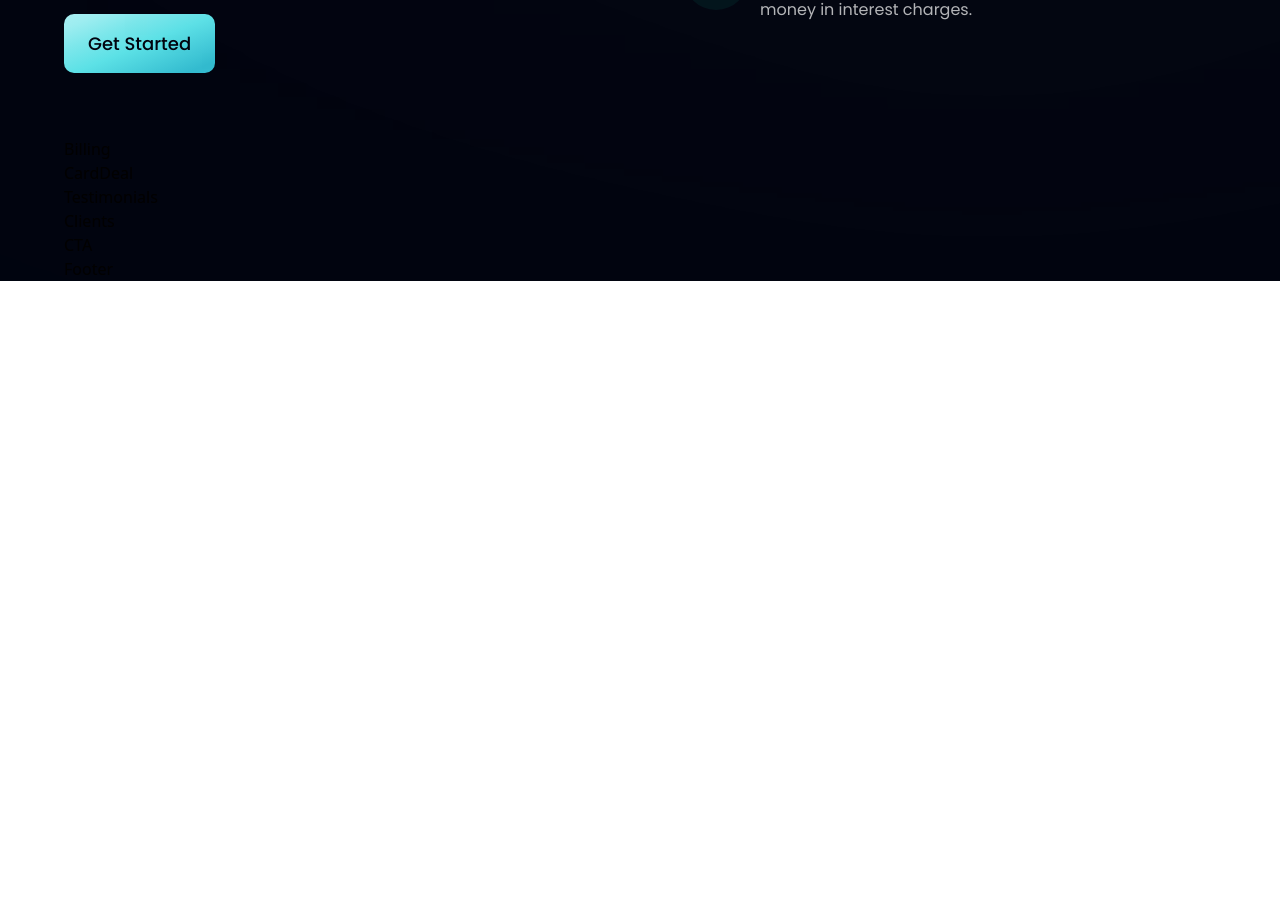
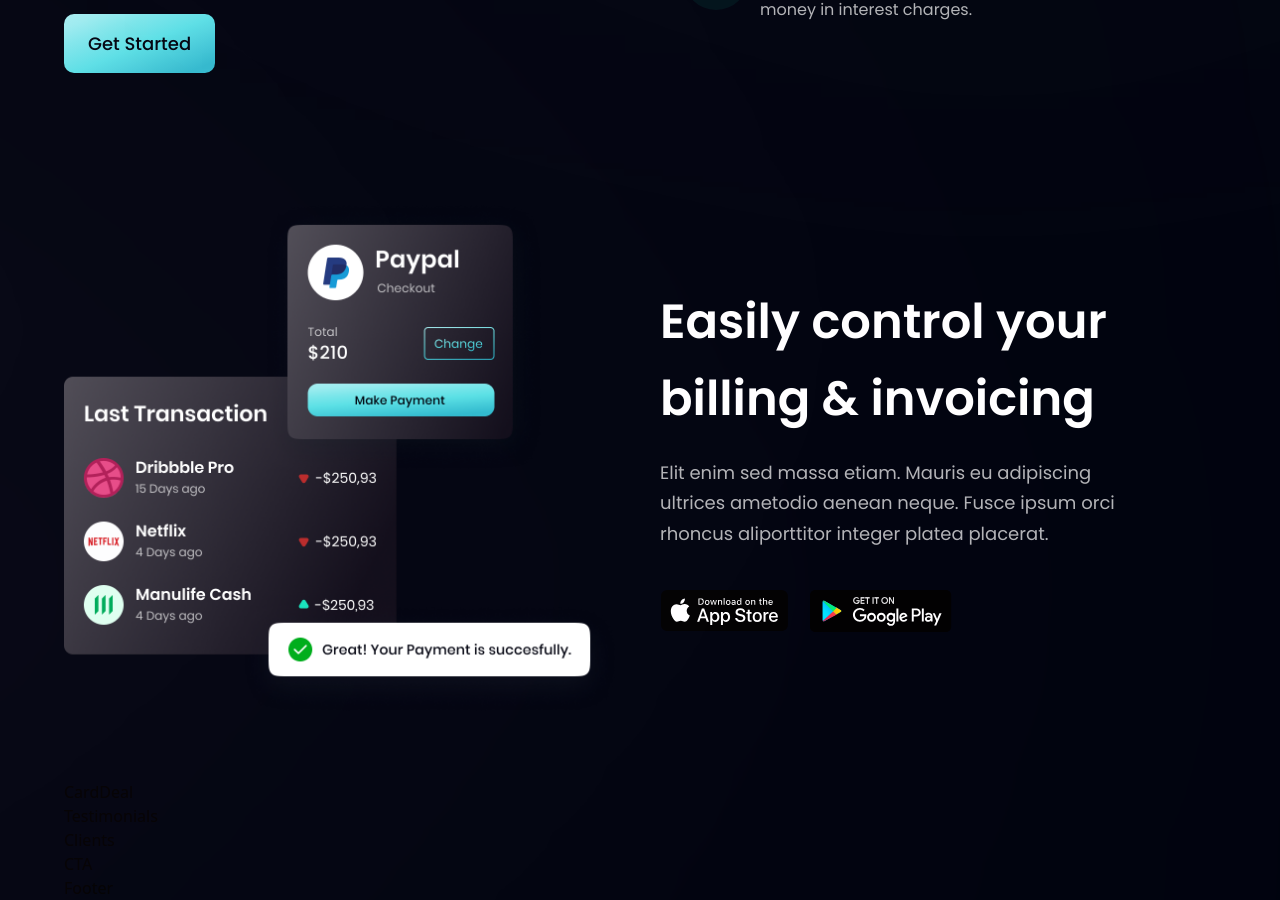
Before and after one commit to nelsonchege/bank_website, a React (Vite) app: page / in a window 1280 px wide. Shown: the part 1385-2285 px from the top of the page. Before the commit the page ends 1666 px from the top, so only its background shows below. Built offline with nearby package versions, Linux system fonts and the light colour scheme.

Commit message:
feat:implement billing section

```diff
--- a/src/components/Billing.jsx
+++ b/src/components/Billing.jsx
@@ -1,7 +1,35 @@
 import React from 'react'
+import { apple, bill, google } from "../assets";
+import styles, { layout } from "../style";
 
 export default function Billing() {
   return (
-    <div>Billing</div>
+  <section id="product" className={layout.sectionReverse}>
+    <div className={layout.sectionImgReverse}>
+      <img src={bill} alt="billing" className="w-[100%] h-[100%] relative z-[5]" />
+
+      {/* gradient start */}
+      <div className="absolute z-[3] -left-1/2 top-0 w-[50%] h-[50%] rounded-full white__gradient" />
+      <div className="absolute z-[0] w-[50%] h-[50%] -left-1/2 bottom-0 rounded-full pink__gradient" />
+      {/* gradient end */}
+    </div>
+
+    <div className={layout.sectionInfo}>
+      <h2 className={styles.heading2}>
+        Easily control your <br className="sm:block hidden" /> billing &
+        invoicing
+      </h2>
+      <p className={`${styles.paragraph} max-w-[470px] mt-5`}>
+        Elit enim sed massa etiam. Mauris eu adipiscing ultrices ametodio
+        aenean neque. Fusce ipsum orci rhoncus aliporttitor integer platea
+        placerat.
+      </p>
+
+      <div className="flex flex-row flex-wrap sm:mt-10 mt-6">
+        <img src={apple} alt="google_play" className="w-[128.86px] h-[42.05px] object-contain mr-5 cursor-pointer" />
+        <img src={google} alt="google_play" className="w-[144.17px] h-[43.08px] object-contain cursor-pointer" />
+      </div>
+    </div>
+  </section>
   )
 }
```
